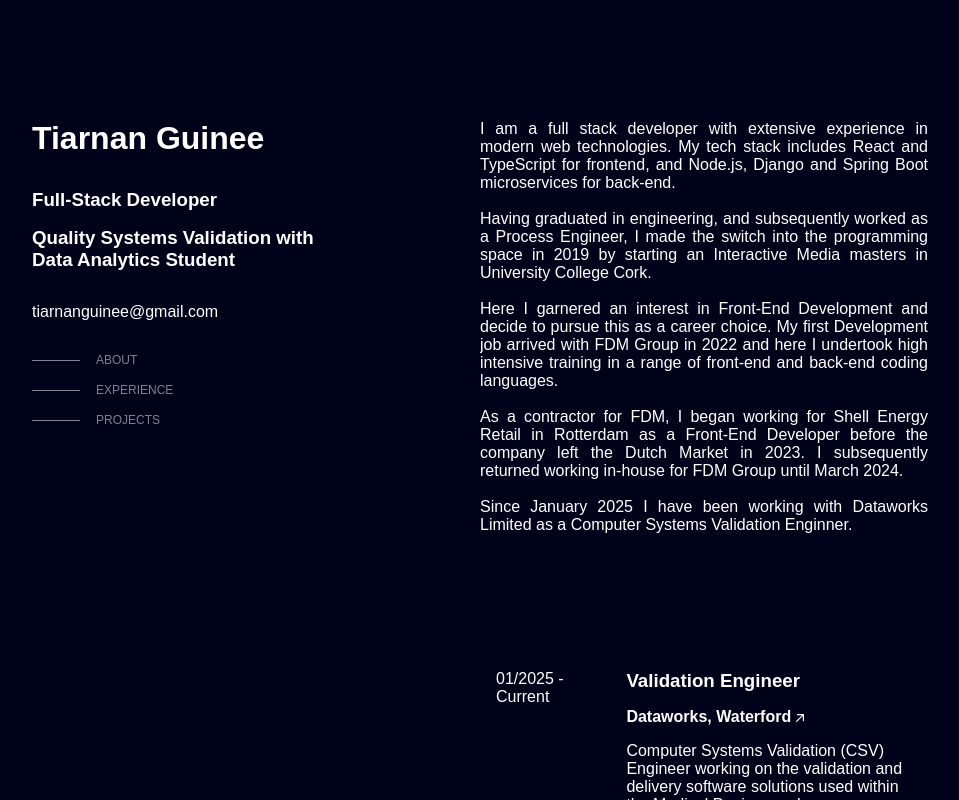
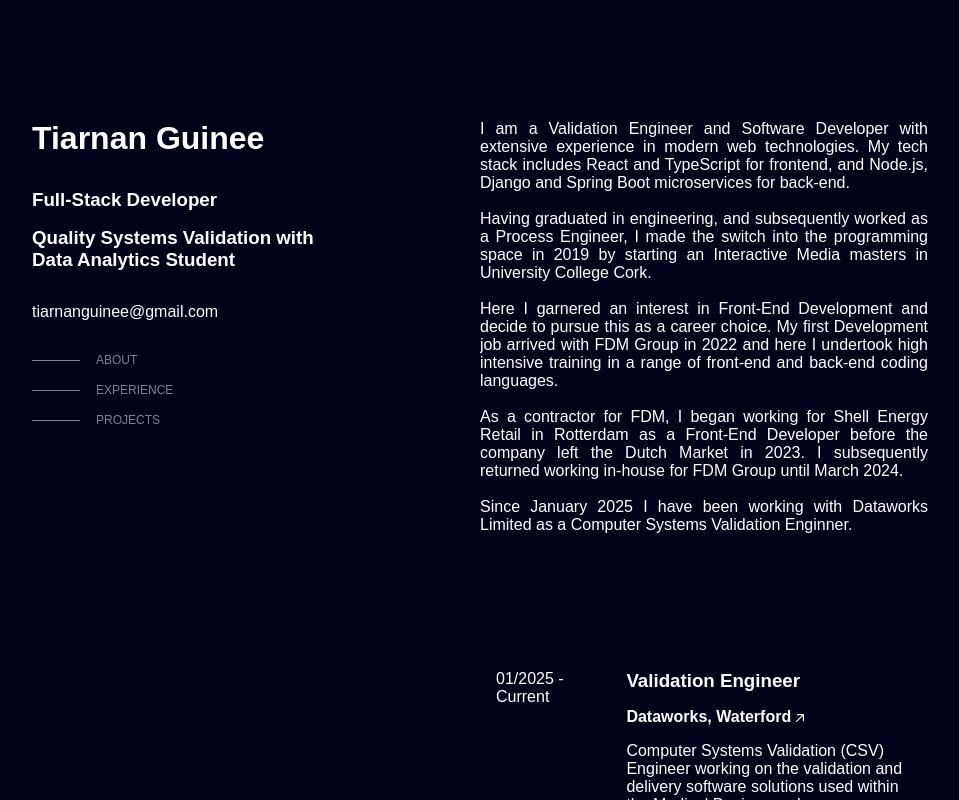
Before and after one commit to tiarnola/tiarnola.github.io, a React (Vite) app: page / in a window 1280 px wide. Shown: the whole page, without its empty margins (160-1119 px from the left). Built offline with nearby package versions, Linux system fonts and the light colour scheme.

Commit message:
comment on validation engineer text

```diff
--- a/src/components/Information/Information.tsx
+++ b/src/components/Information/Information.tsx
@@ -19,7 +19,7 @@ const Information = () => {
             <h1 className="main-headings">ABOUT</h1>
             <div>
               <p>
-                I am a full stack developer with extensive experience in modern
+                I am a Validation Engineer and Software Developer with extensive experience in modern
                 web technologies. My tech stack includes React and TypeScript
                 for frontend, and Node.js, Django and Spring Boot microservices
                 for back-end.
```
